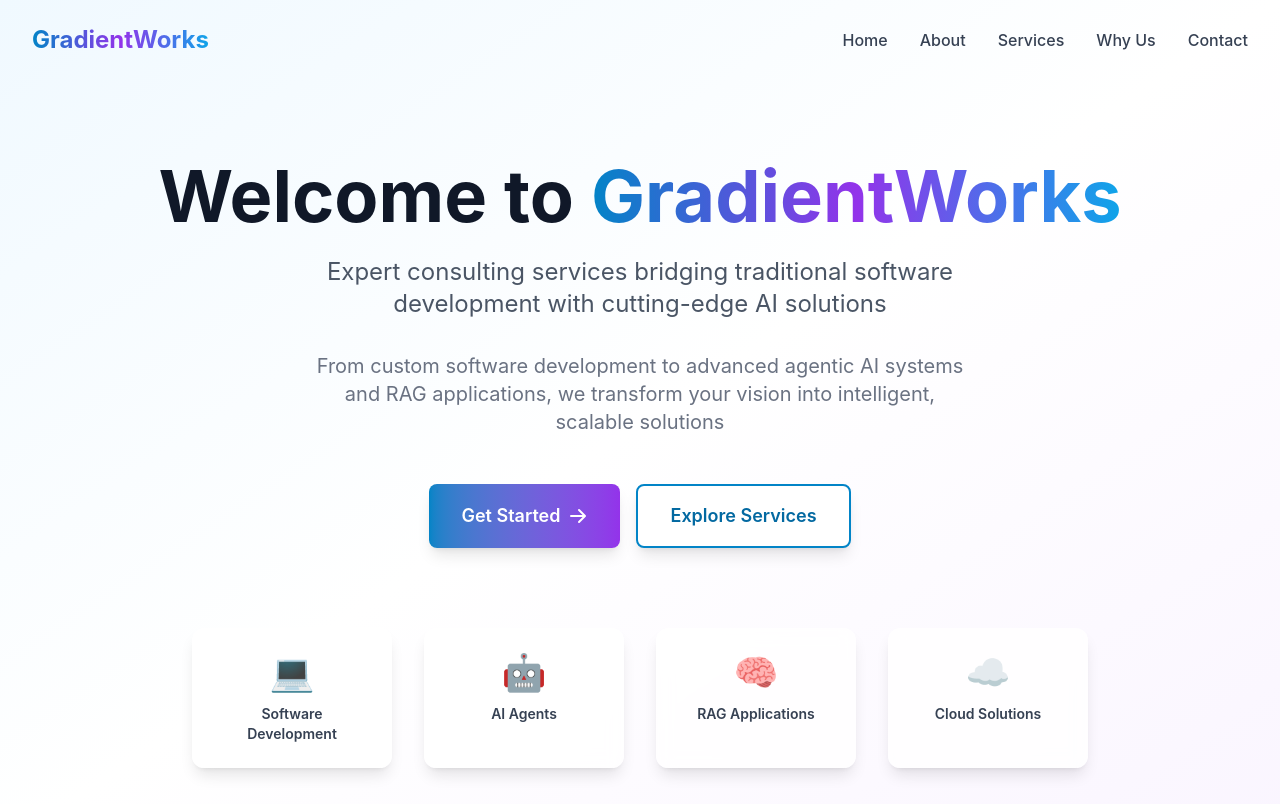
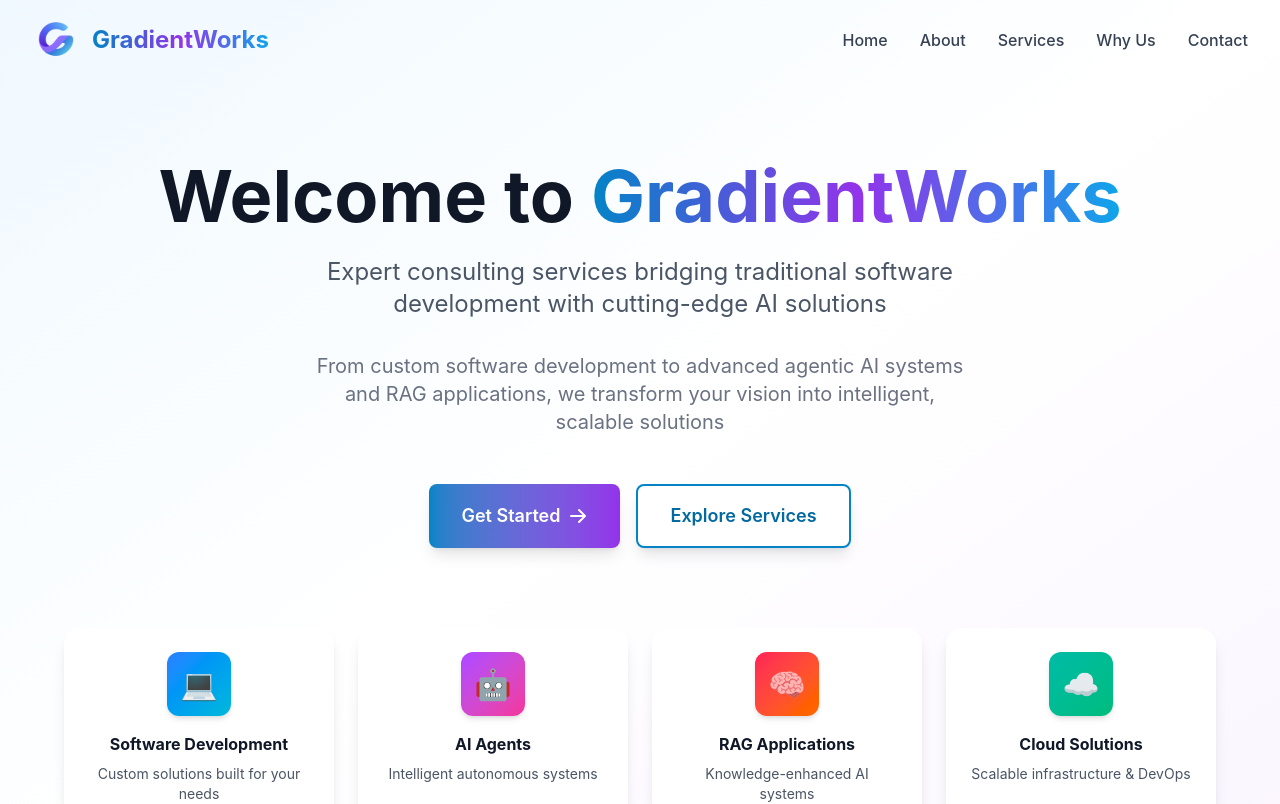
Before and after one commit to popand/gradientworks, a React (Vite) app: page / in a window 1280 px wide. Shown: the top 804 px of the page. Built offline with nearby package versions, Linux system fonts and the light colour scheme.

Commit message:
Update Contact location to Toronto, enhance Footer copyright format, improve Hero feature cards with descriptions and gradients, and add logo to Navigation component.

```diff
--- a/src/components/Contact.tsx
+++ b/src/components/Contact.tsx
@@ -38,7 +38,7 @@ const Contact = () => {
     {
       icon: <HiLocationMarker className="w-6 h-6" />,
       title: 'Location',
-      content: 'San Francisco, CA',
+      content: 'Toronto, ON',
       link: null
     }
   ]
--- a/src/components/Footer.tsx
+++ b/src/components/Footer.tsx
@@ -104,7 +104,7 @@ const Footer = () => {
         <div className="border-t border-gray-800 pt-8">
           <div className="flex flex-col md:flex-row justify-between items-center">
             <p className="text-gray-400 text-sm mb-4 md:mb-0">
-              {currentYear} GradientWorks. All rights reserved.
+              © {currentYear} GradientWorks. All rights reserved.
             </p>
 
             {/* Social Links */}
--- a/src/components/Hero.tsx
+++ b/src/components/Hero.tsx
@@ -64,28 +64,67 @@ const Hero = () => {
             </button>
           </motion.div>
 
-          {/* Floating elements for visual interest */}
+          {/* Feature Cards */}
           <motion.div
             initial={{ opacity: 0 }}
             animate={{ opacity: 1 }}
             transition={{ duration: 1, delay: 0.6 }}
-            className="mt-20 grid grid-cols-2 md:grid-cols-4 gap-8 max-w-4xl mx-auto"
+            className="mt-20 grid grid-cols-1 sm:grid-cols-2 lg:grid-cols-4 gap-6 max-w-6xl mx-auto"
           >
             {[
-              { label: 'Software Development', icon: '💻' },
-              { label: 'AI Agents', icon: '🤖' },
-              { label: 'RAG Applications', icon: '🧠' },
-              { label: 'Cloud Solutions', icon: '☁️' },
+              {
+                label: 'Software Development',
+                icon: '💻',
+                gradient: 'from-blue-500 to-cyan-500',
+                description: 'Custom solutions built for your needs'
+              },
+              {
+                label: 'AI Agents',
+                icon: '🤖',
+                gradient: 'from-purple-500 to-pink-500',
+                description: 'Intelligent autonomous systems'
+              },
+              {
+                label: 'RAG Applications',
+                icon: '🧠',
+                gradient: 'from-rose-500 to-orange-500',
+                description: 'Knowledge-enhanced AI systems'
+              },
+              {
+                label: 'Cloud Solutions',
+                icon: '☁️',
+                gradient: 'from-teal-500 to-emerald-500',
+                description: 'Scalable infrastructure & DevOps'
+              },
             ].map((item, index) => (
               <motion.div
                 key={item.label}
                 initial={{ opacity: 0, y: 20 }}
                 animate={{ opacity: 1, y: 0 }}
                 transition={{ duration: 0.5, delay: 0.7 + index * 0.1 }}
-                className="bg-white/80 backdrop-blur-sm rounded-xl p-6 shadow-lg hover:shadow-xl transition-shadow"
+                whileHover={{ y: -8, transition: { duration: 0.2 } }}
+                className="group relative bg-white rounded-2xl p-6 shadow-lg hover:shadow-2xl transition-all cursor-pointer overflow-hidden"
               >
-                <div className="text-4xl mb-3">{item.icon}</div>
-                <div className="text-sm font-semibold text-gray-700">{item.label}</div>
+                {/* Gradient background on hover */}
+                <div className={`absolute inset-0 bg-gradient-to-br ${item.gradient} opacity-0 group-hover:opacity-10 transition-opacity duration-300`}></div>
+
+                {/* Icon with gradient background */}
+                <div className={`relative inline-flex items-center justify-center w-16 h-16 rounded-xl bg-gradient-to-br ${item.gradient} mb-4 shadow-md`}>
+                  <span className="text-3xl">{item.icon}</span>
+                </div>
+
+                {/* Content */}
+                <div className="relative">
+                  <h3 className="text-base font-bold text-gray-900 mb-2 group-hover:text-primary-700 transition-colors">
+                    {item.label}
+                  </h3>
+                  <p className="text-sm text-gray-600">
+                    {item.description}
+                  </p>
+                </div>
+
+                {/* Decorative corner element */}
+                <div className={`absolute -top-6 -right-6 w-24 h-24 bg-gradient-to-br ${item.gradient} rounded-full opacity-0 group-hover:opacity-20 blur-2xl transition-opacity duration-300`}></div>
               </motion.div>
             ))}
           </motion.div>
--- a/src/components/Navigation.tsx
+++ b/src/components/Navigation.tsx
@@ -1,6 +1,7 @@
 import { useState, useEffect } from 'react'
 import { motion } from 'framer-motion'
 import { HiMenu, HiX } from 'react-icons/hi'
+import logo from '../assets/logo.png'
 
 const Navigation = () => {
   const [isScrolled, setIsScrolled] = useState(false)
@@ -45,10 +46,11 @@ const Navigation = () => {
           <motion.a
             href="#home"
             onClick={(e) => scrollToSection(e, '#home')}
-            className="text-2xl font-bold text-gradient"
+            className="flex items-center gap-3"
             whileHover={{ scale: 1.05 }}
           >
-            GradientWorks
+            <img src={logo} alt="GradientWorks Logo" className="h-10 w-10 md:h-12 md:w-12" />
+            <span className="text-2xl font-bold text-gradient">GradientWorks</span>
           </motion.a>
 
           {/* Desktop Navigation */}
```
Also changed, not shown: src/assets/logo.png (added).
